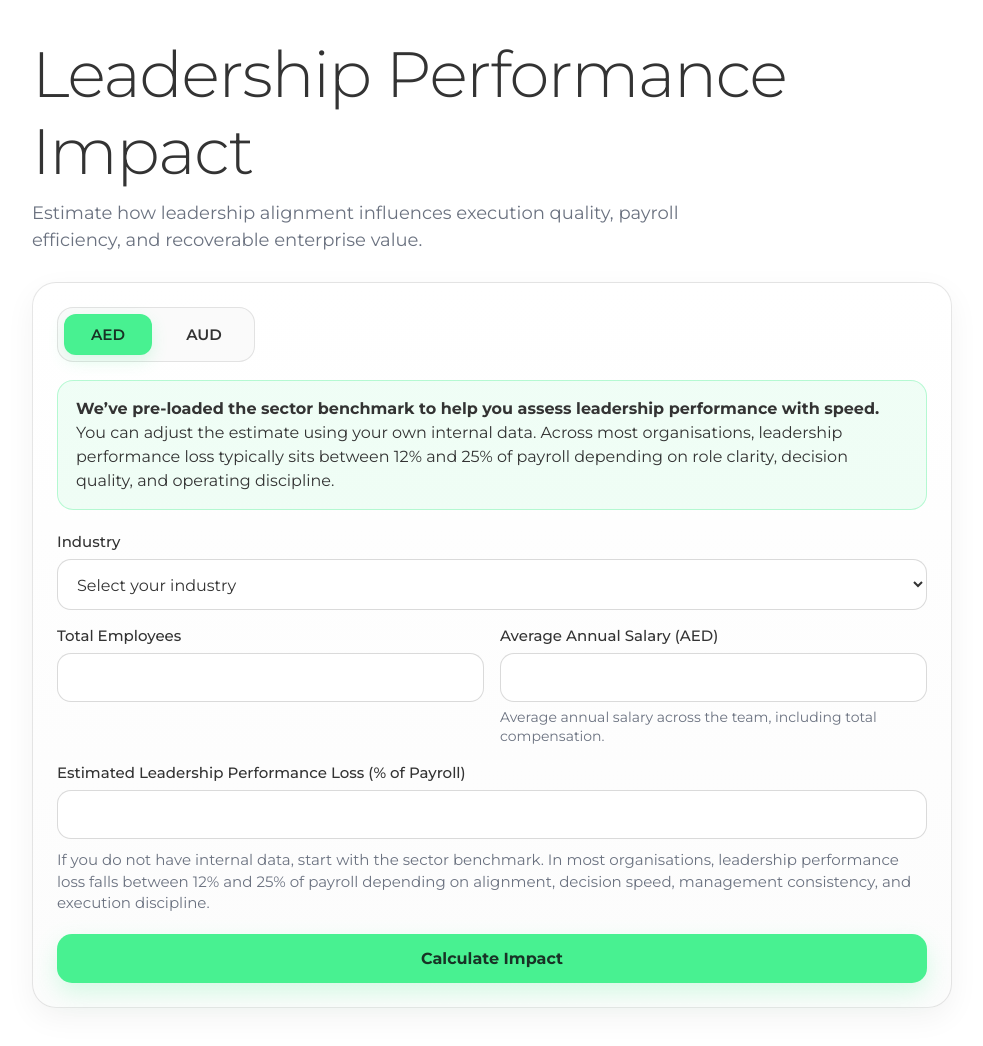
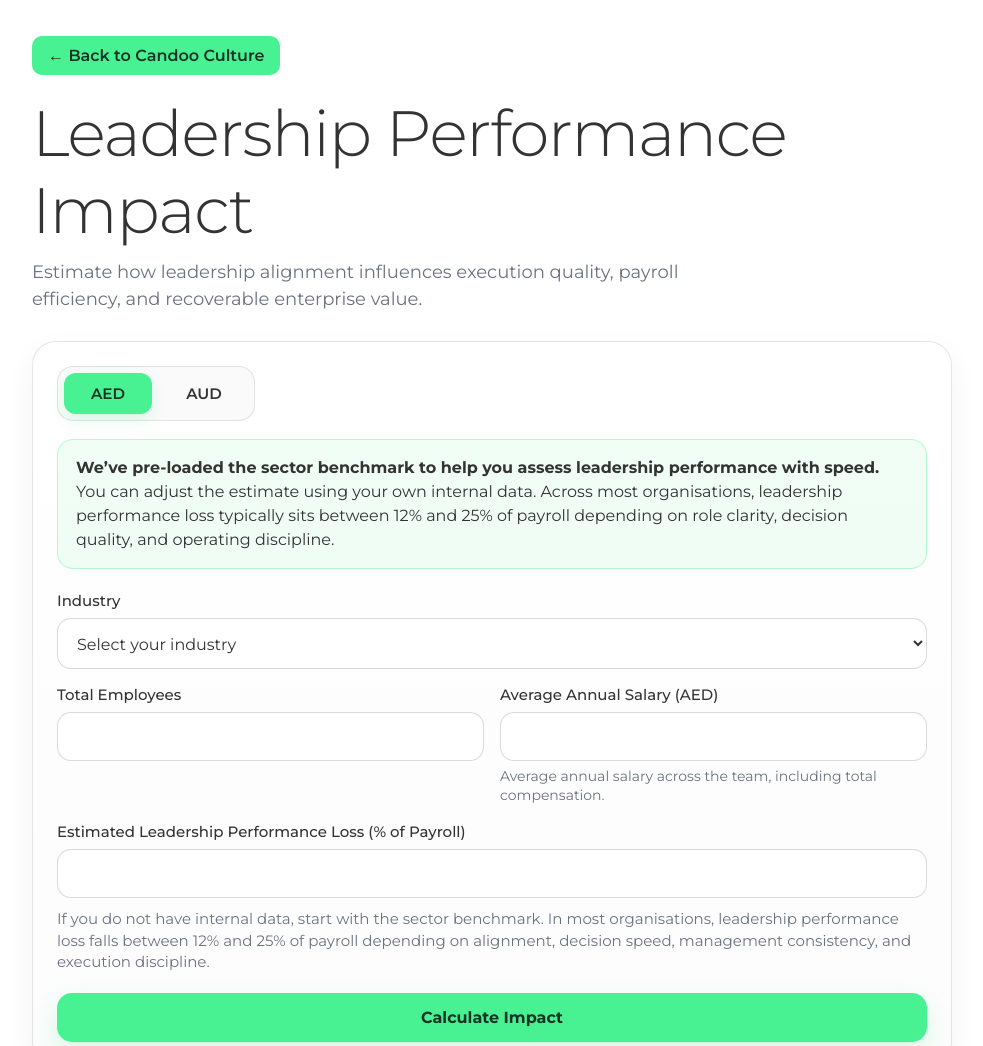
Before and after one commit to candooculture/leadership-cost-calculator, a plain HTML site: page frontend/index.html in a window 1280 px wide. Shown: the top 1046 px of the page, without its empty margins (148-1131 px from the left). Drawn offline with Linux system fonts and the light colour scheme.

Commit message:
Update index.html

```diff
--- a/frontend/index.html
+++ b/frontend/index.html
@@ -382,6 +382,15 @@ small{
 </head>
 
 <body>
+    <div style="max-width:920px;margin:0 auto 20px auto;">
+        <a href="https://www.candooculture.com"
+        style="display:inline-block;padding:10px 16px;border-radius:10px;
+        background:#48f191;color:#183326;text-decoration:none;
+        font-family:Montserrat,sans-serif;font-weight:600;">
+        ← Back to Candoo Culture
+        </a>
+    </div>
+
     <div class="wrap">
         <h1>Leadership Performance Impact</h1>
         <div class="subhead">Estimate how leadership alignment influences execution quality, payroll efficiency, and recoverable enterprise value.</div>
```
